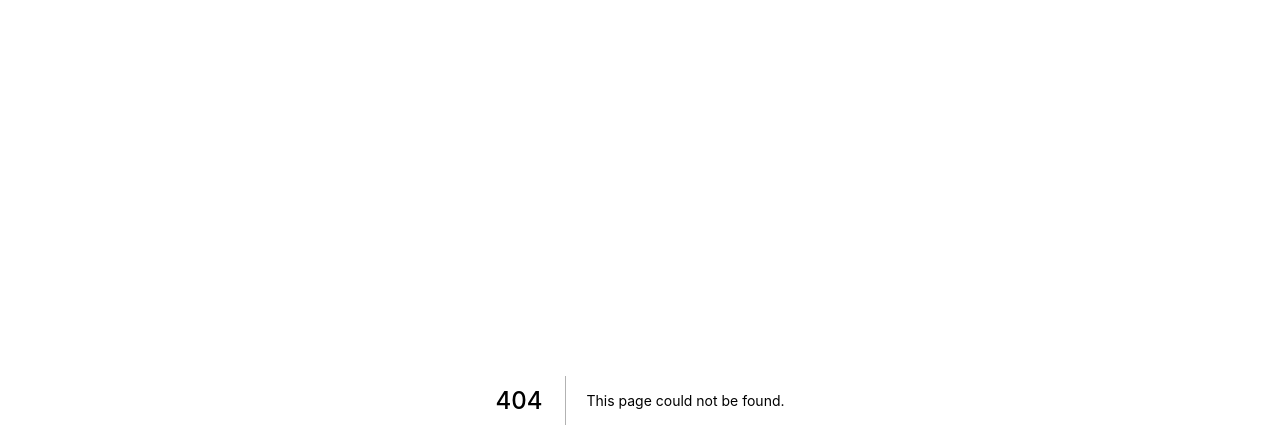
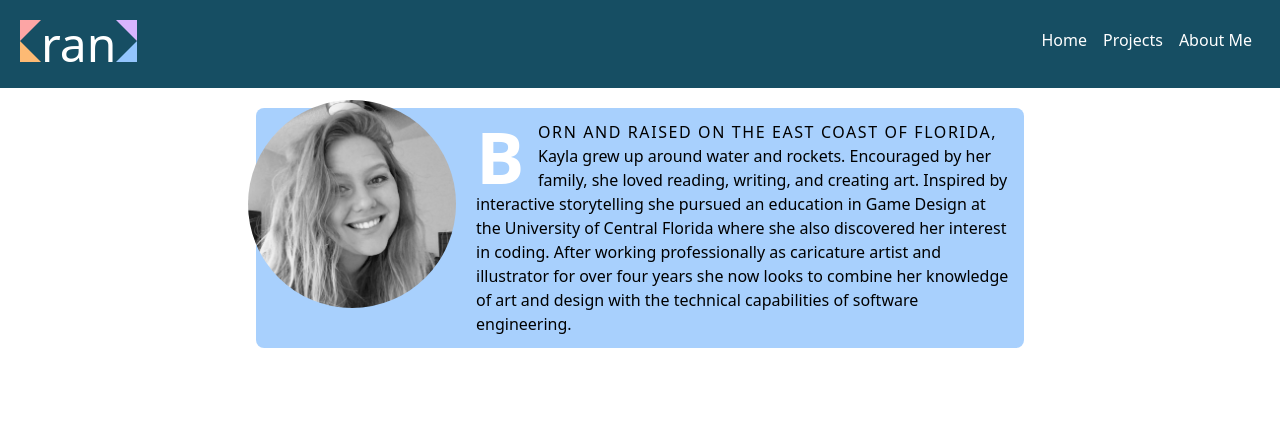
Before and after one commit to KKranzfelder/Krank-Portfolio, a Next.js app in the folder krank_portfolio/: page /about in a window 1280 px wide. Before the commit this address had no page. Shown: the top 448 px of the page. Built offline with nearby package versions, Linux system fonts and the light colour scheme.

Commit message:
added AboutMe page and self portrait. All current NavBar links work. Also approached project cards in less rendomized way and instead switched to passing props.

```diff
--- a/krank_portfolio/components/projectCard.tsx
+++ b/krank_portfolio/components/projectCard.tsx
@@ -1,16 +1,15 @@
-const ProjectCard = function () {
+const ProjectCard = function ({cardNum}) {
 
   const colorOptions = ['red', 'orange', 'blue', 'purple'];
 
-  const chosenOption = ((colors) => {
-    return colorOptions[Math.floor(Math.random() * colors.length)];
-  })(colorOptions);
+  const chosenOption = colorOptions[Number(cardNum)];
 
+  console.log(Number(cardNum));
   console.log(chosenOption);
 
   return (
     <div className={`h-72 w-1/4 m-2 rounded-md bg-opacity-80 bg-${chosenOption}-300 dark:bg-slate-800  dark:text-slate-400 dark:bg-opacity-80 hover:mix-blend-hard-light`}>
-      <span>ProjectCard</span>
+      <span>ProjectCard {chosenOption}</span>
     </div>
   )
 }
--- /dev/null
+++ b/krank_portfolio/pages/about.tsx
@@ -0,0 +1,32 @@
+import Layout from "../components/layout";
+import Header from '../components/header';
+import type {NextPage} from 'next';
+import developer from "../public/developerPhoto.png";
+import Image from "next/image";
+
+const AboutMe = function () {
+  return (
+    <div className="h-screen flex justify-around pt-5 dark:bg-slate-900">
+      <div className="h-fit w-4/5 bg-blue-300 bg-opacity-80 dark:bg-slate-800 rounded-lg p-3 max-w-3xl">
+        <div id="selfPortrait" className="w-52 h-52
+         rounded-full overflow-hidden relative bottom-5 right-5 float-left">
+          <Image src={developer} alt="Black and white image of young adult woman with dark brown eyes and wavy dirty blonde hair, smiling."/>
+        </div>
+        <p className='first-line:uppercase first-line:tracking-widest first-letter:text-7xl first-letter:font-bold first-letter:text-white first-letter:mr-3 first-letter:float-left dark:text-slate-400'>
+          Born and raised on the east coast of Florida, Kayla grew up around water and rockets. Encouraged by her family, she loved reading, writing, and creating art. Inspired by interactive storytelling she pursued an education in Game Design at the University of Central Florida where she also discovered her interest in coding. After working professionally as caricature artist and illustrator for over four years she now looks to combine her knowledge of art and design with the technical capabilities of software engineering.
+        </p>
+      </div>
+    </div>
+  )
+};
+
+AboutMe.getLayout = function getLayout(page) {
+  return (
+    <Layout>
+      <Header />
+      {page}
+    </Layout>
+  );
+};
+
+export default AboutMe;
--- a/krank_portfolio/pages/index.tsx
+++ b/krank_portfolio/pages/index.tsx
@@ -5,7 +5,7 @@ import ProjectCard from '../components/projectCard';
 
 const Home: NextPage = function () {
   return (
-    <div className='w-screen h-screen dark:bg-slate-900 -z-10 absolute '>
+    <div className='w-screen h-screen dark:bg-slate-900 -z-10 absolute scroll-smooth md:scroll-auto'>
       <div className='w-4/5 h-72 m-auto rounded shadow-sm bg-red-300 p-10 self-center bg-opacity-80 z-10  dark:bg-slate-800 dark:bg-opacity-80 '>
         <h2 className='text-5xl text-white dark:text-slate-300 m-5'>Welcome!</h2>
         <p className='first-line:uppercase first-line:tracking-widest first-letter:text-7xl first-letter:font-bold first-letter:text-white first-letter:mr-3 first-letter:float-left dark:text-slate-400'>
@@ -20,9 +20,9 @@ const Home: NextPage = function () {
           <span className='text-7xl text-white'> projects</span>
       </div>
       <div className='flex flex-row w-4/5 m-auto justify-center'>
-        <ProjectCard/>
-        <ProjectCard/>
-        <ProjectCard/>
+        <ProjectCard cardNum={0}/>
+        <ProjectCard cardNum={1}/>
+        <ProjectCard cardNum={2}/>
       </div>
     </div>
   )
```
Also changed, not shown: krank_portfolio/public/developerPhoto.png (added), krank_portfolio/public/vercel.svg (deleted).
